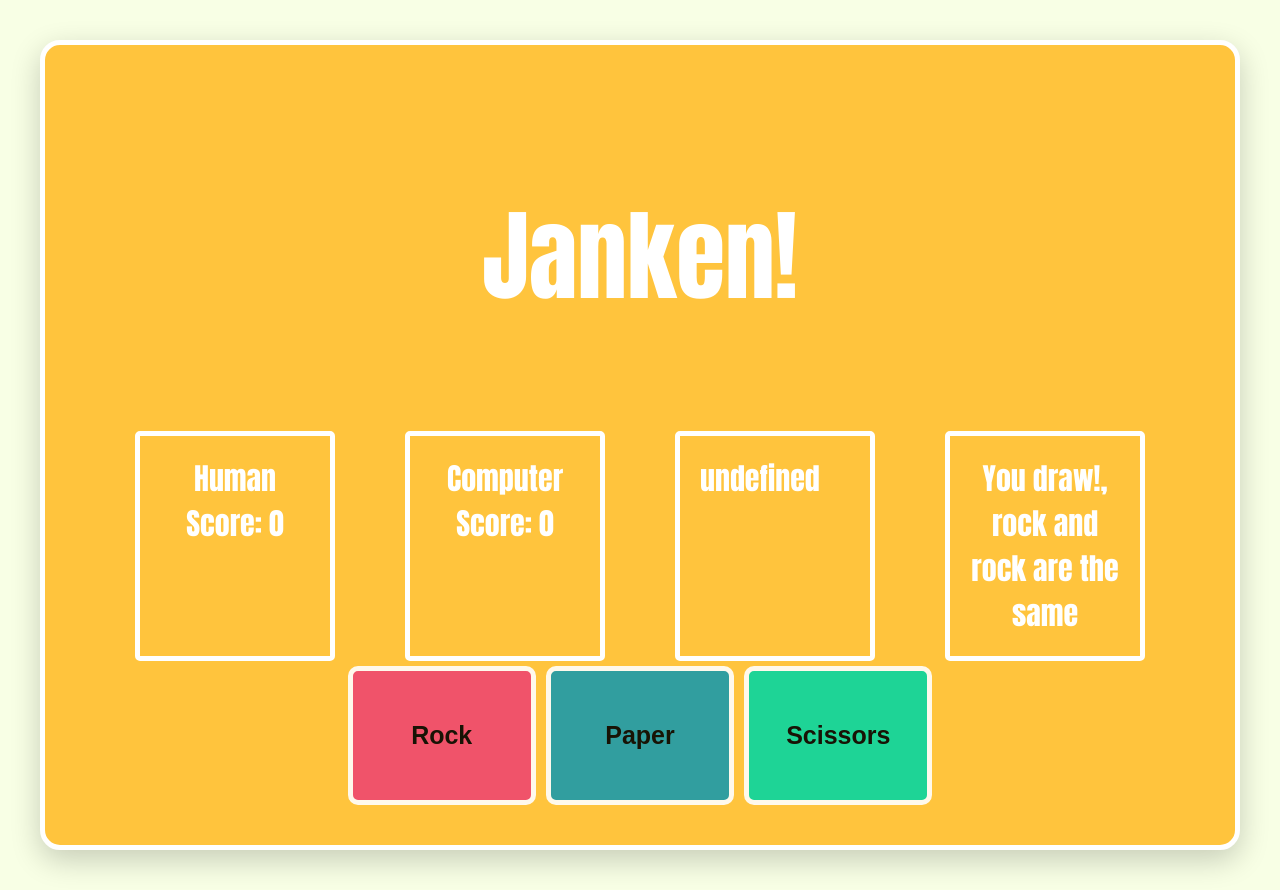
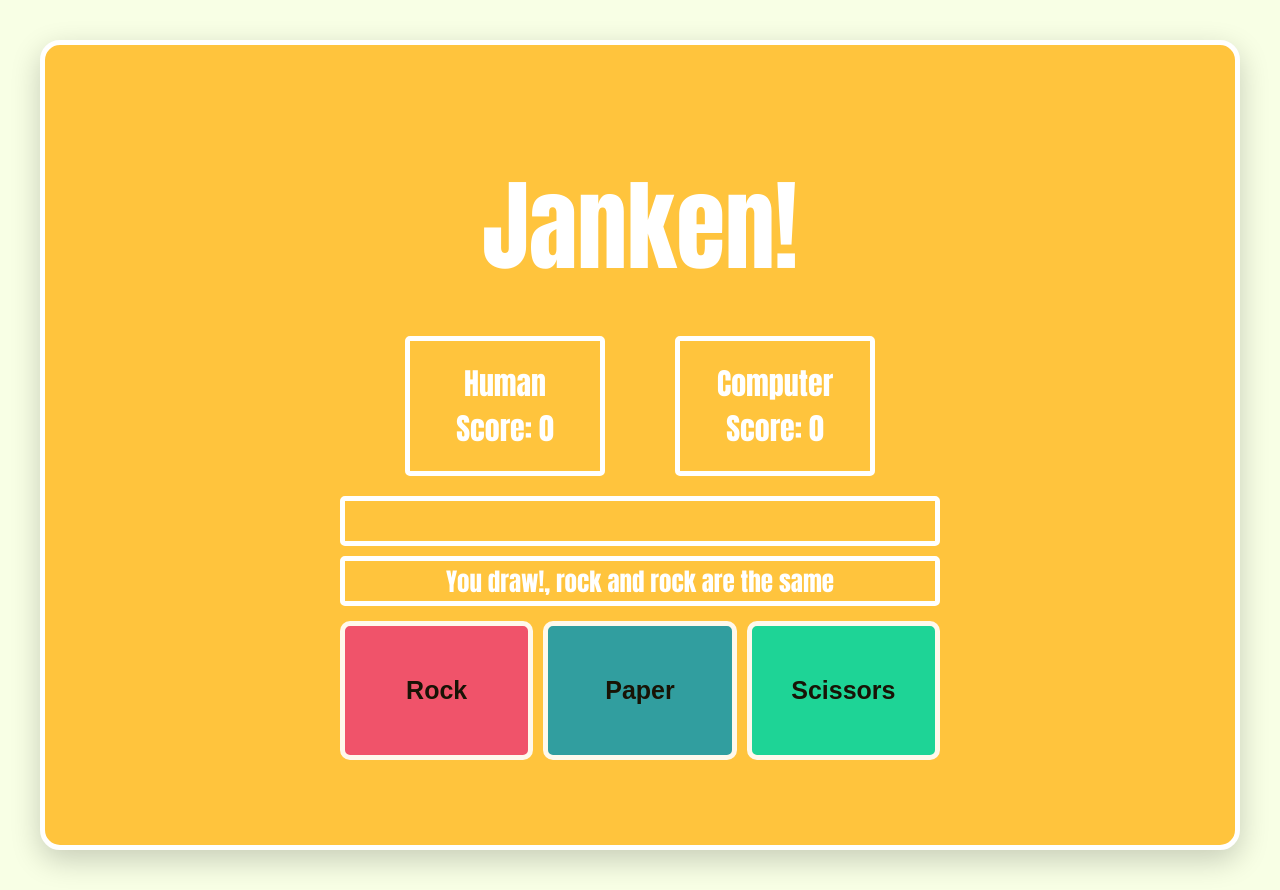
Before and after one commit to Almond-Pie/rps, a plain HTML site: page index.html in a window 1280 px wide. Both pictures are taken after a click on the button "Rock". Drawn offline with Linux system fonts and the light colour scheme.

Commit message:
Add : resultCard which displays the round results and the gamne winner.

```diff
--- a/index.html
+++ b/index.html
@@ -14,6 +14,7 @@
 
         <div id="logo"> Janken! </div>
         <div id="scoreCard"></div>
+        <div id="resultCard"></div>
 
             <div class="playActions">
             <button id="rock">Rock</button>
--- a/rock-paper-scissor.js
+++ b/rock-paper-scissor.js
@@ -1,36 +1,28 @@
 // Initialize the scores for the human and computer
 let humanScore = 0;
 let computerScore = 0;
-let userChoice;
-let results;
-let winner;
+let results = "";
+let winner = "";
 
 // logging user choice by using buttons
 const buttons = document.querySelectorAll("button");
 
-buttons.forEach((button) => { // forEach = iterate through each (button)
+buttons.forEach((button) => {
   button.addEventListener("click", () => {
-     const userChoice = button.id; // Set userChoice on click
-
-    if (userChoice === "rock" ||
-      userChoice === "paper" ||
-      userChoice === "scissors"){
-        playRound(userChoice);
-      } else {alert("invalid Option")};
-  });
-});
+     const userChoice = button.id;
+        playRound(userChoice);})
+ });
 
 // Function to get the computer's choice (randomized between rock, paper, and scissors)
 function getComputerChoice() {
-  // Generate a random number between 1 and 3
+
   const randomNumber = Math.floor(Math.random() * 3) + 1;
-
-  // Return the corresponding choice based on the random number
   if (randomNumber === 1) return "rock";
   if (randomNumber === 2) return "paper";
   else  return "scissors";
 }
 
+// Dom elements that update when the either player scior
 const updateScoreDisplay = function(){
   playerScore.textContent = `Human Score: ${humanScore}`;
   robotScore.textContent = `Computer Score: ${computerScore}`;
@@ -51,26 +43,25 @@ const updateScoreDisplay = function(){
   robotScore.textContent = `Computer Score: ${computerScore}`;
   scoreCard.appendChild(robotScore)
 
+  const resultCard = document.querySelector("#resultCard");
+
   const winnerDisplay = document.createElement("div")
-  winnerDisplay.classList.add("score");
-  winnerDisplay.textContent = `winner: ${results}`;
-  scoreCard.appendChild(winnerDisplay)
+  winnerDisplay.classList.add("result");
+  winnerDisplay.textContent = `${winner}`;
+  resultCard.appendChild(winnerDisplay)
 
   const resultsDisplay = document.createElement("div")
-  resultsDisplay.classList.add("score");
-  resultsDisplay.textContent = `${winner}`;
-  scoreCard.appendChild(resultsDisplay)
+  resultsDisplay.classList.add("result");
+  resultsDisplay.textContent = `${results}`;
+  resultCard.appendChild(resultsDisplay)
 
 
 // Function to play one round of the game
 function playRound(userChoice) {
-  if (!userChoice) {
-    alert ("select a valid oprtion");
-      return; // Handle the case where the user hasn't chosen yet
-  }
+  results = "";
+  winner = "";
 
 const computerSelection = getComputerChoice();
-console.log(`Computer chose: ${computerSelection}`);
 
 if (userChoice === computerSelection) {
    results = `You draw!, ${userChoice} and ${computerSelection} are the same`;
@@ -89,43 +80,20 @@ else { results = `You lose!, ${userChoice} loses to ${computerSelection}`;
   updateScoreDisplay();
 }
 
-console.log(`Computer chose: ${computerSelection}`);
-
-console.log(`Human Score: ${humanScore}`);
-console.log(`Computer Score: ${computerScore}`);
-
   if (humanScore >= 5 || computerScore >= 5) {
       endGame();
   }
   userChoice = null;
 }
 
-// Function to play the game for 5 rounds
-function playGame() {
-
-    // Play one round
-    playRound(humanSelection, computerSelection);
-
-    // Display the scores after each round
-    console.log(`Human Score: ${humanScore}`);
-    console.log(`Computer Score: ${computerScore}`);
-  }
-
-  // After 5 rounds, compare scores and declare a winner
-  if (humanScore == 5) {
-    winner = "You Win! You will run it back, right?";
-    endGame()
-  } else if (computerScore == 5) {
-     winner = "You Lose! You want to try again?";
-     endGame()
-  }
-
+// Function to end the game and declare a winner
 function endGame() {
     if (humanScore > computerScore) {
-      console.log("You Win! You will run it back, right?");
+      winner = "You Win! You want to try again?";
     } else if (humanScore < computerScore) {
-      console.log("You Lose! Let's try again.");
+      winner = "You Lose! You want to try again?";
     }
     humanScore = 0;
     computerScore = 0;
+    updateScoreDisplay();
   }
--- a/styles.css
+++ b/styles.css
@@ -25,7 +25,7 @@ div#logo{
     display: flex;
     justify-content:start ;
     align-items: start;
-    margin: 100px;
+    margin: 25px;
     font-size: 100px;
     color:#FFFFFF
 }
@@ -35,6 +35,7 @@ div#scoreCard{
     flex-direction: row;
     justify-content: space-around;
     gap: 70px;
+    margin: 10px;
 }
 
 div.score{
@@ -51,8 +52,37 @@ div.score{
     text-align: center;
 }
 
+div#resulCard{
+    display: flex;
+    flex-direction: column;
+    justify-content: center;
+    max-width: 600px;
+    box-sizing: border-box;
+}
+
+div.result{
+    margin: 10px;
+    padding: 20px;
+    font-size: 25px;
+    display: flex;
+    flex-direction: row;
+    color: #FFFFFF;
+    border: 5px white;
+    border-style: solid;
+    border-radius: 5px;
+    min-width: 600px;
+    max-width: 600px;
+    text-align: center;
+    height: 20px;
+    align-items:center ;
+    box-sizing: border-box;
+    justify-content: center;
+}
+
 div.playActions{
     display: flex;
+    min-width: 610px;
+    justify-content: space-between;
 }
 
 button {
@@ -65,7 +95,6 @@ button {
     width: 100%;
     max-width: 250px;
     min-width: 150px;
-    box-sizing: border-box;
     border: 5px white;
     border-style: solid;
     justify-content: center;
```
